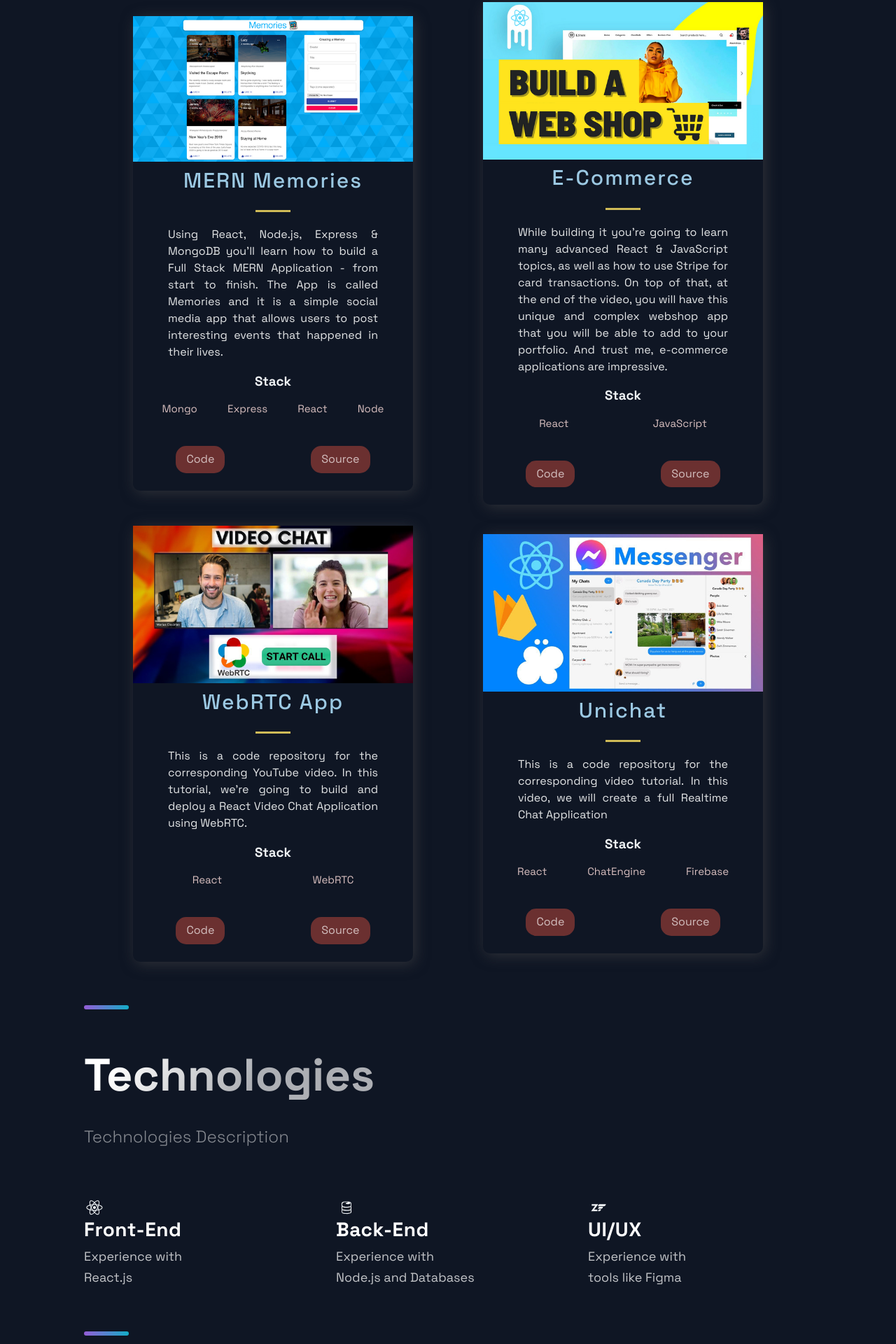
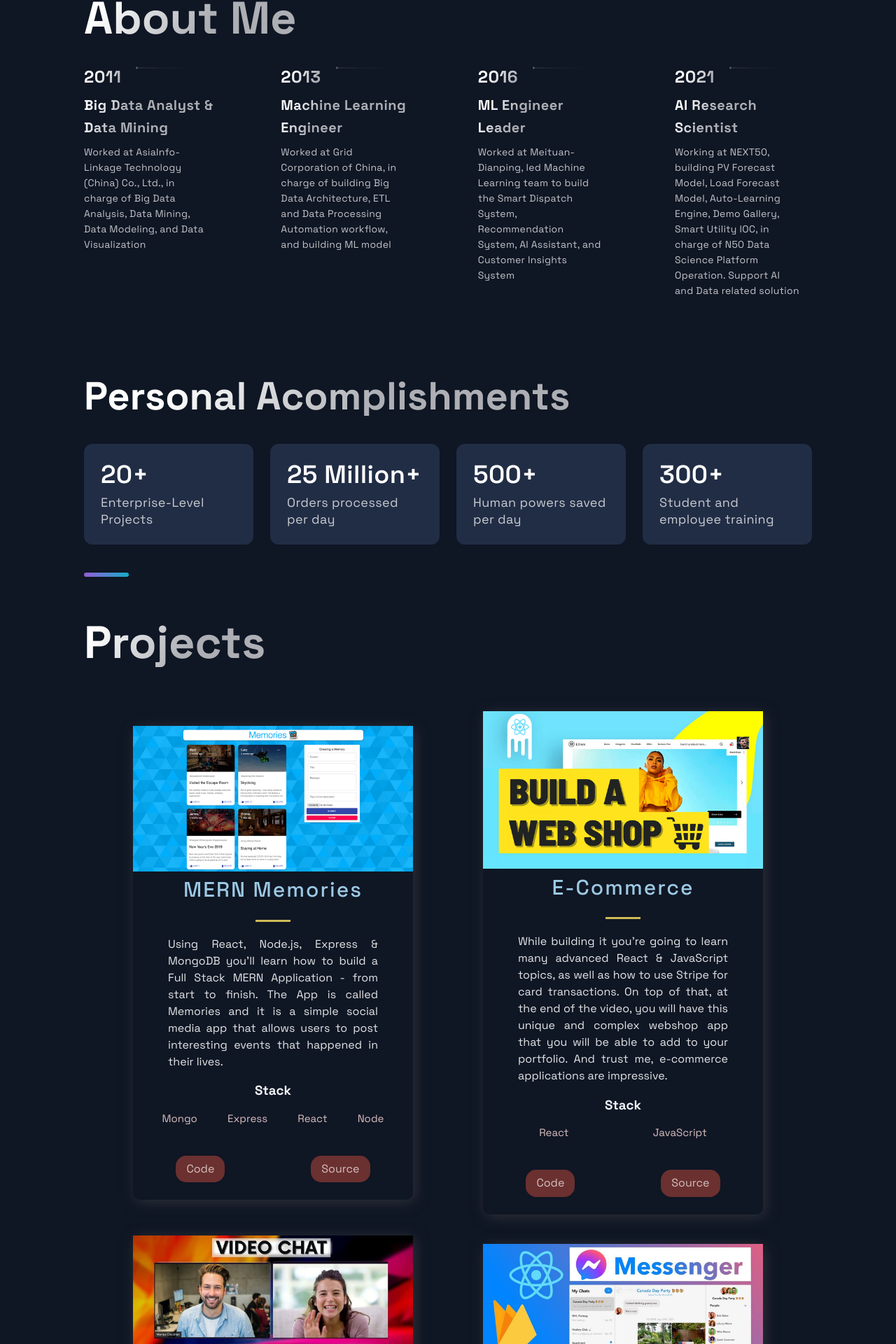
Before and after one commit to andyhou965/portfolio_website, a Next.js app: page / in a window 1280 px wide. Shown: the part 832-2752 px from the top of the page at 70% size. Built offline with nearby package versions, Linux system fonts and the light colour scheme.

Commit message:
Update the informatioin

```diff
--- a/src/components/Acomplishments/Acomplishments.js
+++ b/src/components/Acomplishments/Acomplishments.js
@@ -8,10 +8,13 @@ import {
 import { Box, Boxes, BoxNum, BoxText } from "./AcomplishmentsStyles";
 
 const data = [
-  { number: 20, text: "Open Source Projects" },
-  { number: 1000, text: "Students" },
-  { number: 1900, text: "Github Followers" },
-  { number: 5000, text: "Github Stars" },
+  { number: "20", text: "Enterprise-Level Projects" },
+  {
+    number: "25 Million",
+    text: "Orders processed per day",
+  },
+  { number: "500", text: "Human powers saved per day" },
+  { number: "300", text: "Student and employee training" },
 ];
 
 const Acomplishments = () => (
--- a/src/components/Acomplishments/AcomplishmentsStyles.js
+++ b/src/components/Acomplishments/AcomplishmentsStyles.js
@@ -1,4 +1,4 @@
-import styled from "styled-components"
+import styled from "styled-components";
 
 export const Boxes = styled.div`
   width: 100%;
@@ -7,63 +7,62 @@ export const Boxes = styled.div`
   gap: 24px;
   margin: 24px 0 40px;
 
-  @media ${props => props.theme.breakpoints.md}{
+  @media ${(props) => props.theme.breakpoints.md} {
     gap: 16px;
     margin: 20px 0 32px;
     grid-template-columns: repeat(auto-fit, minmax(140px, 1fr));
   }
 
-  @media ${props => props.theme.breakpoints.sm}{
+  @media ${(props) => props.theme.breakpoints.sm} {
     display: grid;
     grid-template-columns: repeat(2, 1fr);
     gap: 10px;
     max-width: 500px;
     margin: 24px auto;
   }
-`
+`;
 
 export const Box = styled.div`
-  background: #212D45;
+  background: #212d45;
   border-radius: 12px;
   height: 144px;
   padding: 24px;
-  @media ${props => props.theme.breakpoints.lg} {
+  @media ${(props) => props.theme.breakpoints.lg} {
     height: 210px;
-
   }
 
-  @media ${props => props.theme.breakpoints.md} {
+  @media ${(props) => props.theme.breakpoints.md} {
     height: 135px;
     padding: 16px;
   }
 
-  @media ${props => props.theme.breakpoints.sm} {
+  @media ${(props) => props.theme.breakpoints.sm} {
     height: 110px;
     padding: 12px;
 
-    &:nth-child(2n){
-      grid-row:2;
+    &:nth-child(2n) {
+      grid-row: 2;
     }
   }
-`
+`;
 export const BoxNum = styled.h5`
   font-style: normal;
   font-weight: 600;
   font-size: 36px;
   line-height: 40px;
   letter-spacing: 0.01em;
-  color: #FFFFFF;
+  color: #ffffff;
   margin-bottom: 8px;
 
-  @media ${props => props.theme.breakpoints.md} {
+  @media ${(props) => props.theme.breakpoints.md} {
     font-size: 28px;
     line-height: 32px;
   }
-  @media ${props => props.theme.breakpoints.sm} {
+  @media ${(props) => props.theme.breakpoints.sm} {
     font-size: 24px;
     line-height: 26px;
   }
-`
+`;
 
 export const BoxText = styled.p`
   font-style: normal;
@@ -73,16 +72,16 @@ export const BoxText = styled.p`
   letter-spacing: 0.02em;
   color: rgba(255, 255, 255, 0.75);
 
-  @media ${props => props.theme.breakpoints.md}{
+  @media ${(props) => props.theme.breakpoints.md} {
     font-size: 16px;
     line-height: 20px;
-  };
+  }
 
-  @media ${props => props.theme.breakpoints.sm} {
+  @media ${(props) => props.theme.breakpoints.sm} {
     font-size: 10px;
     line-height: 14px;
   }
-`
+`;
 
 export const Join = styled.div`
   display: flex;
@@ -91,19 +90,19 @@ export const Join = styled.div`
   align-items: center;
   padding-bottom: 80px;
 
-  @media ${props => props.theme.breakpoints.md}{
+  @media ${(props) => props.theme.breakpoints.md} {
     display: flex;
     justify-content: center;
     padding-bottom: 64px;
   }
 
-  @media ${props => props.theme.breakpoints.sm}{
+  @media ${(props) => props.theme.breakpoints.sm} {
     display: flex;
     flex-direction: column;
     align-items: center;
     padding-bottom: 32px;
   }
-`
+`;
 
 export const JoinText = styled.h5`
   display: flex;
@@ -112,23 +111,23 @@ export const JoinText = styled.h5`
   letter-spacing: 0.02em;
   color: rgba(255, 255, 255, 0.5);
 
-@media ${props => props.theme.breakpoints.md}{
+  @media ${(props) => props.theme.breakpoints.md} {
     line-height: 32px;
     font-size: 20px;
-};
+  }
 
-@media ${props => props.theme.breakpoints.sm}{
+  @media ${(props) => props.theme.breakpoints.sm} {
     font-size: 16px;
     line-height: 24px;
     margin: 0 0 16px;
   }
-`
+`;
 
 export const IconContainer = styled.div`
   display: flex;
 
-  @media ${props => props.theme.breakpoints.sm}{
+  @media ${(props) => props.theme.breakpoints.sm} {
     width: 160px;
     justify-content: space-between;
   }
-`
+`;
--- a/src/components/Technologies/Technologies.js
+++ b/src/components/Technologies/Technologies.js
@@ -1,5 +1,9 @@
 import React from "react";
-import { DiFirebase, DiReact, DiZend } from "react-icons/di";
+import { DiDatabase } from "react-icons/di";
+
+import { AiOutlineCloudServer } from "react-icons/ai";
+import { RiMiniProgramLine } from "react-icons/ri";
+import { GiArtificialIntelligence, GiBrain } from "react-icons/gi";
 import {
   Section,
   SectionDivider,
@@ -17,37 +21,47 @@ import {
 const Technologies = () => (
   <Section id="tech">
     <SectionDivider />
-    <SectionTitle main>Technologies</SectionTitle>
-    <SectionText>Technologies Description</SectionText>
+    <SectionTitle main>Technical Stack</SectionTitle>
+    {/* <SectionText>Technologies Description</SectionText> */}
     <List>
       <ListItem>
-        <DiReact size="3rem" />
+        <RiMiniProgramLine size="4rem" />
         <ListContainer>
-          <ListTitle>Front-End</ListTitle>
+          <ListTitle>Programming</ListTitle>
+          <ListParagraph>Python, PySpark, SQL, HiveQL</ListParagraph>
+        </ListContainer>
+      </ListItem>
+      <ListItem>
+        <GiArtificialIntelligence size="4rem" />
+        <ListContainer>
+          <ListTitle>Machine Learning</ListTitle>
           <ListParagraph>
-            Experience with <br />
-            React.js
+            Scikit-Learn, GBDT&GBRT, Xgboost, Complex Model Structure(Ensemble,
+            Hierarchical...)
           </ListParagraph>
         </ListContainer>
       </ListItem>
       <ListItem>
-        <DiFirebase size="3rem" />
+        <GiBrain size="4rem" />
         <ListContainer>
-          <ListTitle>Back-End</ListTitle>
+          <ListTitle>Deep Learning</ListTitle>
           <ListParagraph>
-            Experience with <br />
-            Node.js and Databases
+            TensorFlow, Keras, Complex Network Structure(Wide&Deep, ResNet...)
           </ListParagraph>
         </ListContainer>
       </ListItem>
       <ListItem>
-        <DiZend size="3rem" />
+        <DiDatabase size="4rem" />
         <ListContainer>
-          <ListTitle>UI/UX</ListTitle>
-          <ListParagraph>
-            Experience with <br />
-            tools like Figma
-          </ListParagraph>
+          <ListTitle>Big Data</ListTitle>
+          <ListParagraph>Hadoop, Hive, Spark</ListParagraph>
+        </ListContainer>
+      </ListItem>
+      <ListItem>
+        <AiOutlineCloudServer size="4rem" />
+        <ListContainer>
+          <ListTitle>Cloud Computing</ListTitle>
+          <ListParagraph>AWS, S3, EC2, SSE, SageMaker, DynamoDB…</ListParagraph>
         </ListContainer>
       </ListItem>
     </List>
--- a/src/components/TimeLine/TimeLine.js
+++ b/src/components/TimeLine/TimeLine.js
@@ -67,7 +67,7 @@ const Timeline = () => {
     <Section id="about">
       <SectionDivider />
       <SectionTitle main>About Me</SectionTitle>
-      <SectionText>About me description</SectionText>
+      {/* <SectionText>About me description</SectionText> */}
       <CarouselContainer ref={carouselRef} onScroll={handleScroll}>
         <>
           {TimeLineData.map((item, index) => (
@@ -116,7 +116,10 @@ const Timeline = () => {
                     </defs>
                   </CarouselItemImg>
                 </CarouselItemTitle>
-                <CarouselItemText>{item.text}</CarouselItemText>
+                <CarouselItemTitle>
+                  <h5>{item.title}</h5>
+                </CarouselItemTitle>
+                <CarouselItemText>{item.description}</CarouselItemText>
               </CarouselItem>
             </CarouselMobileScrollNode>
           ))}
--- a/src/constants/constants.js
+++ b/src/constants/constants.js
@@ -1,46 +1,69 @@
 export const projects = [
   {
-    title: 'MERN Memories',
-    description: "Using React, Node.js, Express & MongoDB you'll learn how to build a Full Stack MERN Application - from start to finish. The App is called Memories and it is a simple social media app that allows users to post interesting events that happened in their lives.",
-      image: '/images/1.png',
-      tags: ['Mongo', 'Express', 'React', 'Node'],
-    source: 'https://google.com',
-    visit: 'https://google.com',
+    title: "MERN Memories",
+    description:
+      "Using React, Node.js, Express & MongoDB you'll learn how to build a Full Stack MERN Application - from start to finish. The App is called Memories and it is a simple social media app that allows users to post interesting events that happened in their lives.",
+    image: "/images/1.png",
+    tags: ["Mongo", "Express", "React", "Node"],
+    source: "https://google.com",
+    visit: "https://google.com",
     id: 0,
   },
   {
-    title: 'E-Commerce',
-    description:"While building it you're going to learn many advanced React & JavaScript topics, as well as how to use Stripe for card transactions. On top of that, at the end of the video, you will have this unique and complex webshop app that you will be able to add to your portfolio. And trust me, e-commerce applications are impressive.",
-    image: '/images/2.png',
-    tags: ['React', 'JavaScript'],
-    source: 'https://google.com',
-    visit: 'https://google.com',
+    title: "E-Commerce",
+    description:
+      "While building it you're going to learn many advanced React & JavaScript topics, as well as how to use Stripe for card transactions. On top of that, at the end of the video, you will have this unique and complex webshop app that you will be able to add to your portfolio. And trust me, e-commerce applications are impressive.",
+    image: "/images/2.png",
+    tags: ["React", "JavaScript"],
+    source: "https://google.com",
+    visit: "https://google.com",
     id: 1,
   },
   {
-    title: 'WebRTC App',
-    description: "This is a code repository for the corresponding YouTube video. In this tutorial, we're going to build and deploy a React Video Chat Application using WebRTC.",
-      image: '/images/3.jpg',
-      tags: ['React', 'WebRTC'],
-    source: 'https://google.com',
-    visit: 'https://google.com',
+    title: "WebRTC App",
+    description:
+      "This is a code repository for the corresponding YouTube video. In this tutorial, we're going to build and deploy a React Video Chat Application using WebRTC.",
+    image: "/images/3.jpg",
+    tags: ["React", "WebRTC"],
+    source: "https://google.com",
+    visit: "https://google.com",
     id: 2,
   },
   {
-    title: 'Unichat',
-    description: "This is a code repository for the corresponding video tutorial. In this video, we will create a full Realtime Chat Application",
-    image: '/images/4.jpg',
-    tags: ['React', 'ChatEngine', 'Firebase'],
-    source: 'https://google.com',
-    visit: 'https://google.com',
+    title: "Unichat",
+    description:
+      "This is a code repository for the corresponding video tutorial. In this video, we will create a full Realtime Chat Application",
+    image: "/images/4.jpg",
+    tags: ["React", "ChatEngine", "Firebase"],
+    source: "https://google.com",
+    visit: "https://google.com",
     id: 3,
   },
 ];
 
 export const TimeLineData = [
-  { year: 2017, text: 'Started my journey', },
-  { year: 2018, text: 'Worked as a freelance developer', },
-  { year: 2019, text: 'Founded JavaScript Mastery', },
-  { year: 2020, text: 'Shared my projects with the world', },
-  { year: 2021, text: 'Started my own platform', },
+  {
+    year: 2011,
+    title: "Big Data Analyst & Data Mining",
+    description:
+      "Worked at AsiaInfo-Linkage Technology (China) Co., Ltd., in charge of Big Data Analysis, Data Mining, Data Modeling, and Data Visualization",
+  },
+  {
+    year: 2013,
+    title: "Machine Learning Engineer",
+    description:
+      "Worked at Grid Corporation of China, in charge of building Big Data Architecture, ETL and Data Processing Automation workflow, and building ML model",
+  },
+  {
+    year: 2016,
+    title: "ML Engineer Leader",
+    description:
+      "Worked at Meituan-Dianping, led Machine Learning team to build the Smart Dispatch System, Recommendation System, AI Assistant, and Customer Insights System",
+  },
+  {
+    year: 2021,
+    title: "AI Research Scientist",
+    description:
+      "Working at NEXT50, building PV Forecast Model, Load Forecast Model, Auto-Learning Engine, Demo Gallery, Smart Utility IOC, in charge of N50 Data Science Platform Operation. Support AI and Data related solution",
+  },
 ];
--- a/src/pages/index.js
+++ b/src/pages/index.js
@@ -14,10 +14,10 @@ const Home = () => {
         <Hero />
         <BgAnimation />
       </Section>
+      <Timeline />
+      <Acomplishments />
       <Projects />
       <Technologies />
-      <Timeline />
-      <Acomplishments />
     </Layout>
   );
 };
```
Also changed, not shown: src/components/Footer/Footer.js (+5 -3 lines), src/components/Header/Header.js (+6 -6 lines), src/components/Hero/Hero.js (+7 -2 lines). Lines whose indentation alone changed are shown as unchanged.
